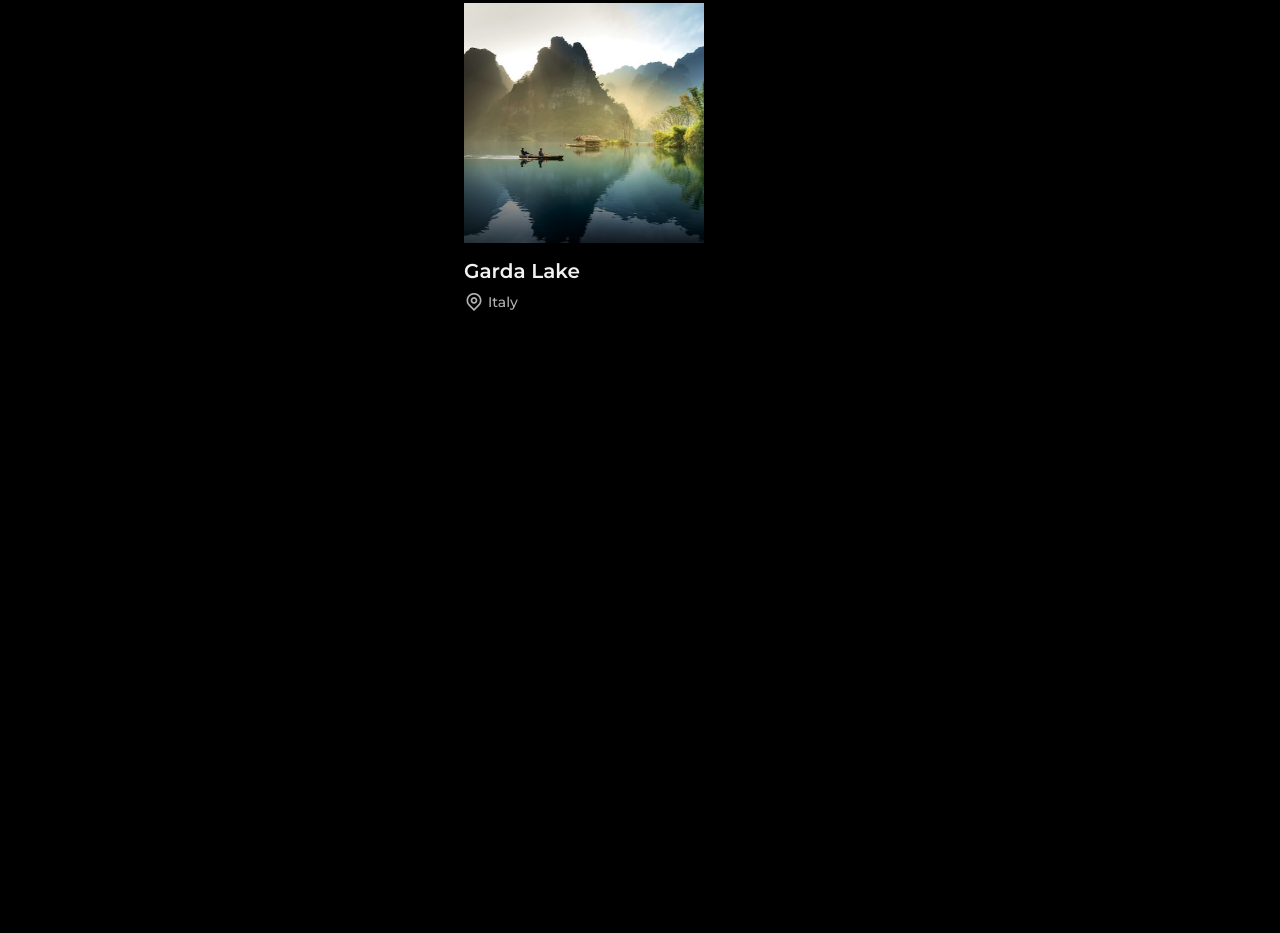
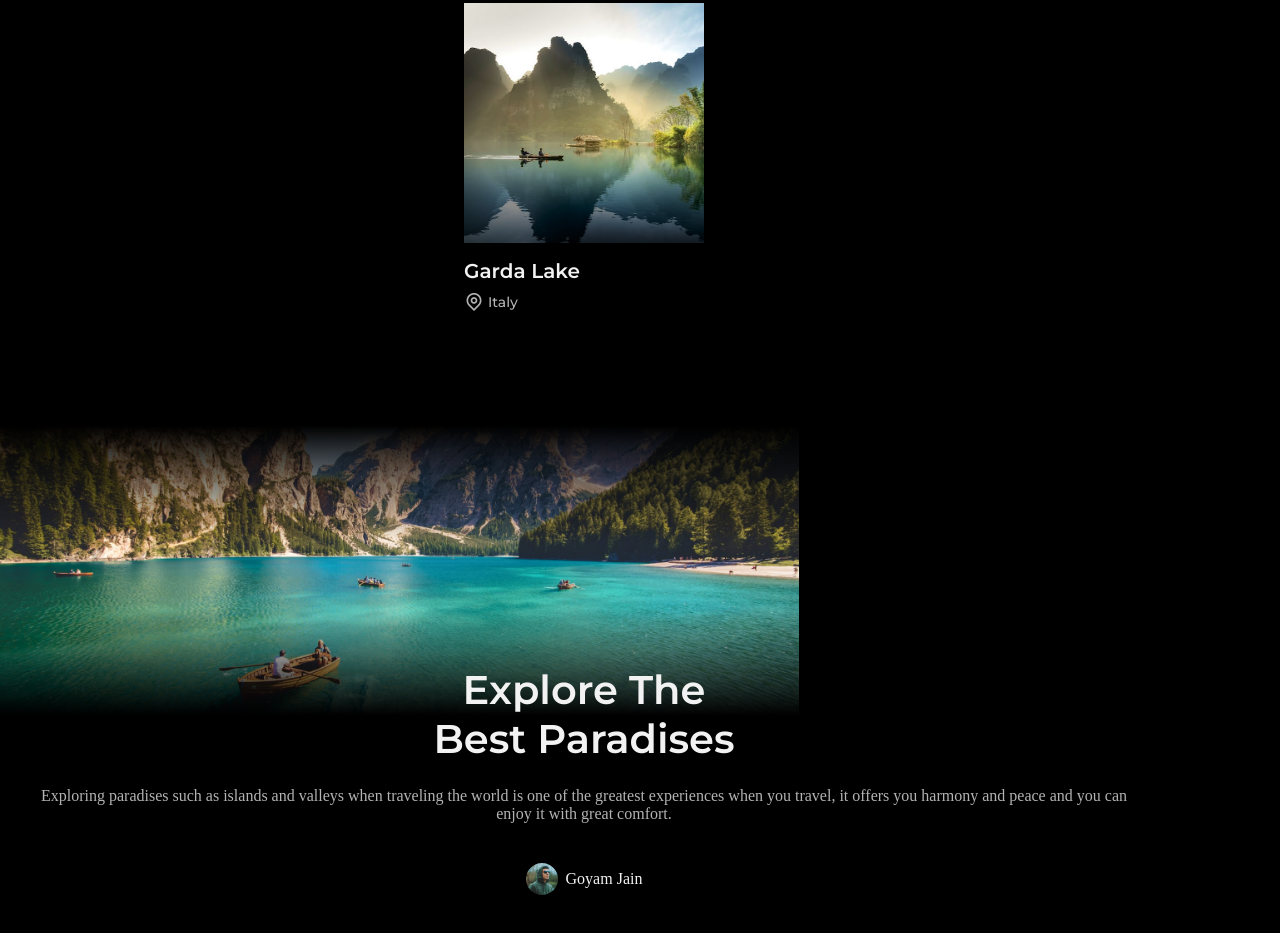
Before and after one commit to Goyam02/Travel_Website, a plain HTML site: page index.html in a window 1280 px wide. Shown: the part 2935-3868 px from the top of the page. Before the commit the page ends 3360 px from the top, so only its background shows below. Drawn offline with nearby package versions, Linux system fonts and the light colour scheme.

Commit message:
explore section updated

```diff
--- a/assets/css/style.css
+++ b/assets/css/style.css
@@ -402,3 +402,56 @@ img{
 .popular__image:hover .popular__img{
   transform: scale(1.2);
 }
+
+
+.explore{
+  position: relative;
+}
+
+.explore__image{
+  position: absolute;
+  overflow: hidden;
+}
+
+.explore__img{
+  width: 100%;
+  height: 333px;
+  object-fit: cover;
+  object-position: center;
+}
+
+.explore__shadow{
+  position: absolute;
+  top: 0;
+  left: 0;
+  width: 100%;
+  height: 100%;
+  background: linear-gradient(180deg, hsla(0, 0%, 0%) 5%,
+   hsla(0, 0%, 0%, 0) 40%,
+   hsla(0, 0%, 0%, 0) 60%,
+   hsla(0, 0%, 0%) 92% );
+}
+
+.explore__content{
+  position: relative;
+  padding-top: 16rem;
+  text-align: center;
+  row-gap: 2.5rem;
+}
+.explore__user{
+  display: inline-flex;
+  align-items: center;
+  justify-content: center;
+  column-gap: .5rem;
+}
+
+.explore__perfil{
+  width: 32px;
+  border-radius: 50%;
+}
+
+.explore__name{
+  font-family: var(--small-font-size);
+  color: var(--title-color);
+
+}
--- a/index.html
+++ b/index.html
@@ -217,8 +217,39 @@
         </section>
 
         <section class="explore section" id="explore">
+            <div class="explore__container">
+                <div class="explore__image">
+                    <img src="assets/img/explore-beach.jpg" alt="explore image" class="explore__img">
+                    <div class="explore__shadow"></div>
+                </div>
+
+                <div class="explore__content container grid">
+                    <div class="explore__data">
+                        <h2 class="section__title">Explore The <br>
+                            Best Paradises
+                        </h2>
+
+                        <p class="explore__descriptions">
+                            Exploring paradises such as islands and
+                            valleys when traveling the world is one of
+                            the greatest experiences when you travel, it
+                            offers you harmony and peace and you
+                            can enjoy it with great comfort.
+                        </p>
+
+                    </div>
+
+                    <div class="explore__user">
+                        <img src="assets/img/explore-perfil.png" alt="explore image" class="explore__perfil">
+                        <span class="explore__name">Goyam Jain</span>
+                    </div>
+                </div>
+
+            </div>
 
         </section>
+
+        <section class="join section"></section>
 
     </main>
 
```
